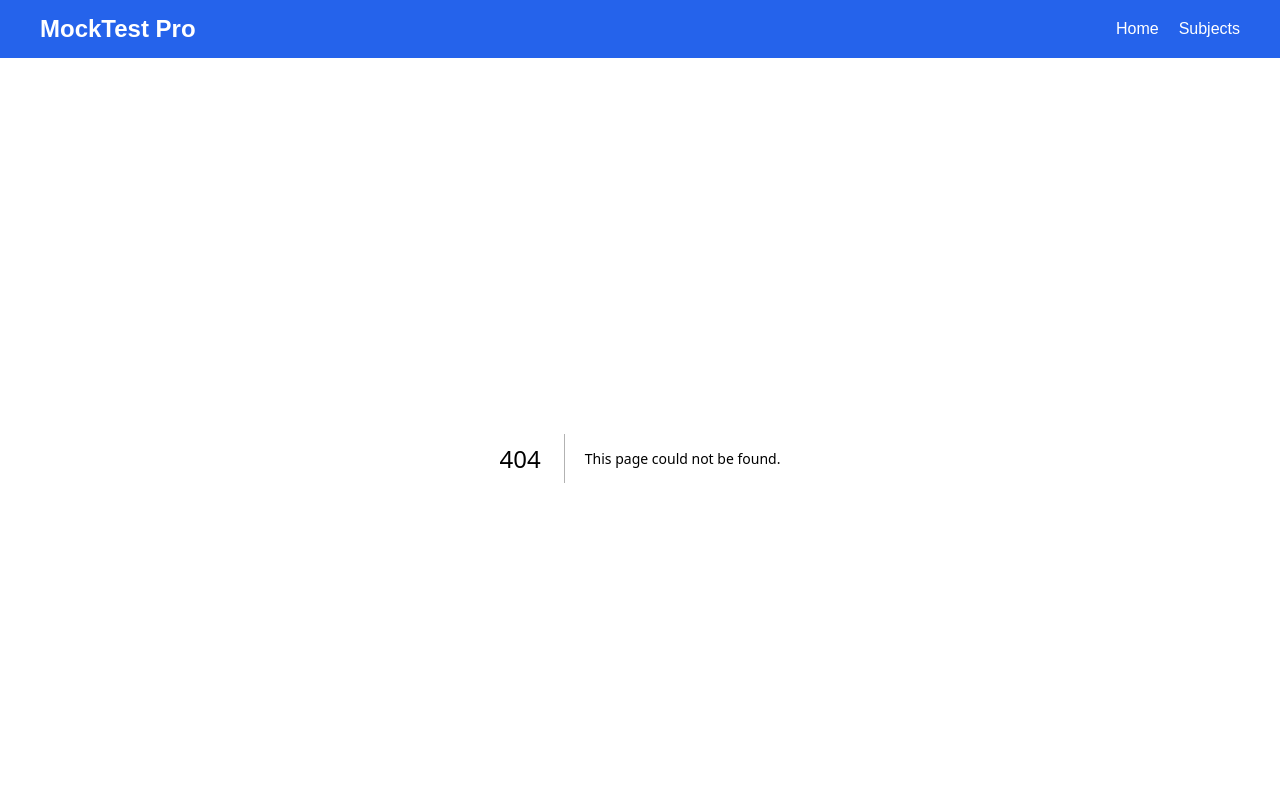
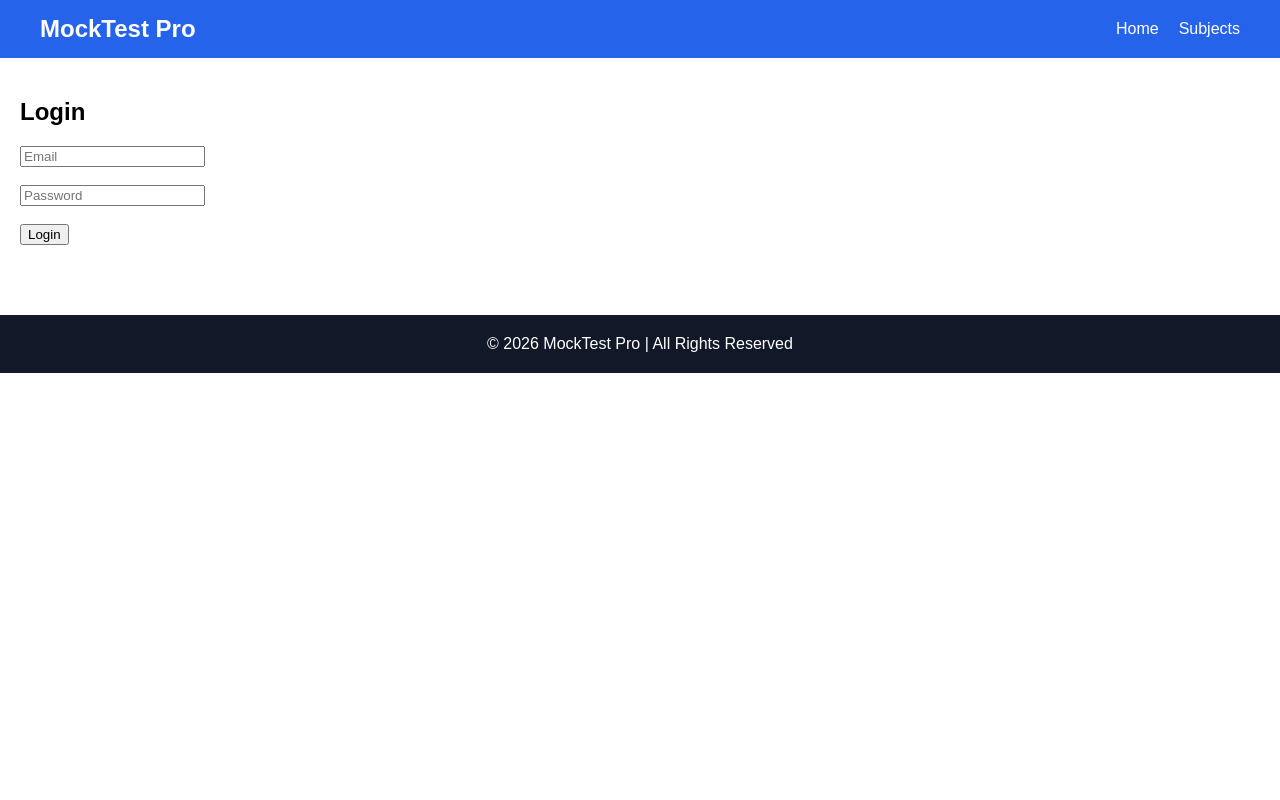
Before and after one commit to meenasakkaravarthi17/mocktest-site, a Next.js app: page /login in a window 1280 px wide. Before the commit this address had no page. Shown: the top 800 px of the page. Built offline with nearby package versions, Linux system fonts and the light colour scheme.

Commit message:
Create page.js

```diff
--- /dev/null
+++ b/app/login/page.js
@@ -0,0 +1,43 @@
+"use client";
+import { useState } from "react";
+
+export default function Login() {
+  const [email, setEmail] = useState("");
+  const [password, setPassword] = useState("");
+
+  const handleLogin = async () => {
+    const res = await fetch("/api/login", {
+      method: "POST",
+      headers: { "Content-Type": "application/json" },
+      body: JSON.stringify({ email, password }),
+    });
+
+    const data = await res.json();
+
+    if (res.ok) {
+      localStorage.setItem("token", data.token);
+      alert("Login Successful");
+      window.location.href = "/subjects";
+    } else {
+      alert(data.message);
+    }
+  };
+
+  return (
+    <div style={{ padding: "20px" }}>
+      <h2>Login</h2>
+      <input
+        placeholder="Email"
+        onChange={(e) => setEmail(e.target.value)}
+      />
+      <br /><br />
+      <input
+        type="password"
+        placeholder="Password"
+        onChange={(e) => setPassword(e.target.value)}
+      />
+      <br /><br />
+      <button onClick={handleLogin}>Login</button>
+    </div>
+  );
+}
```
